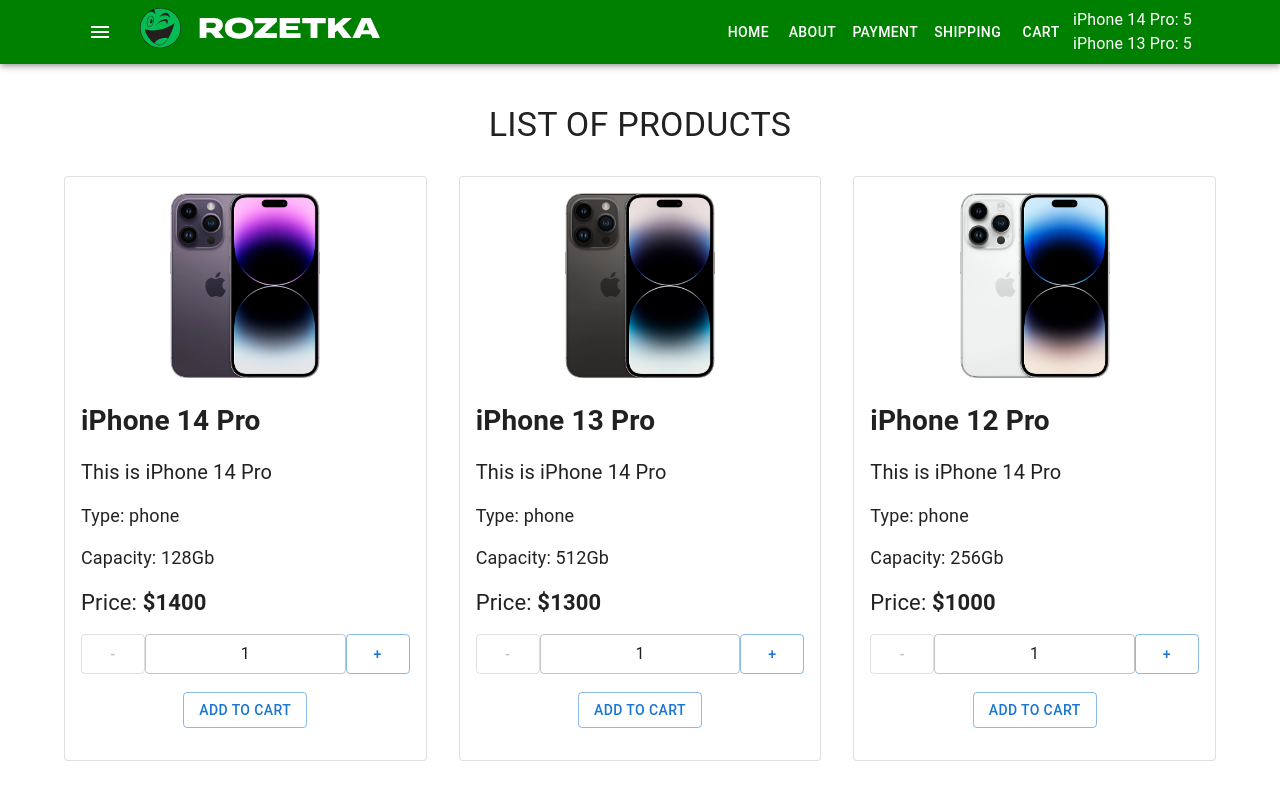
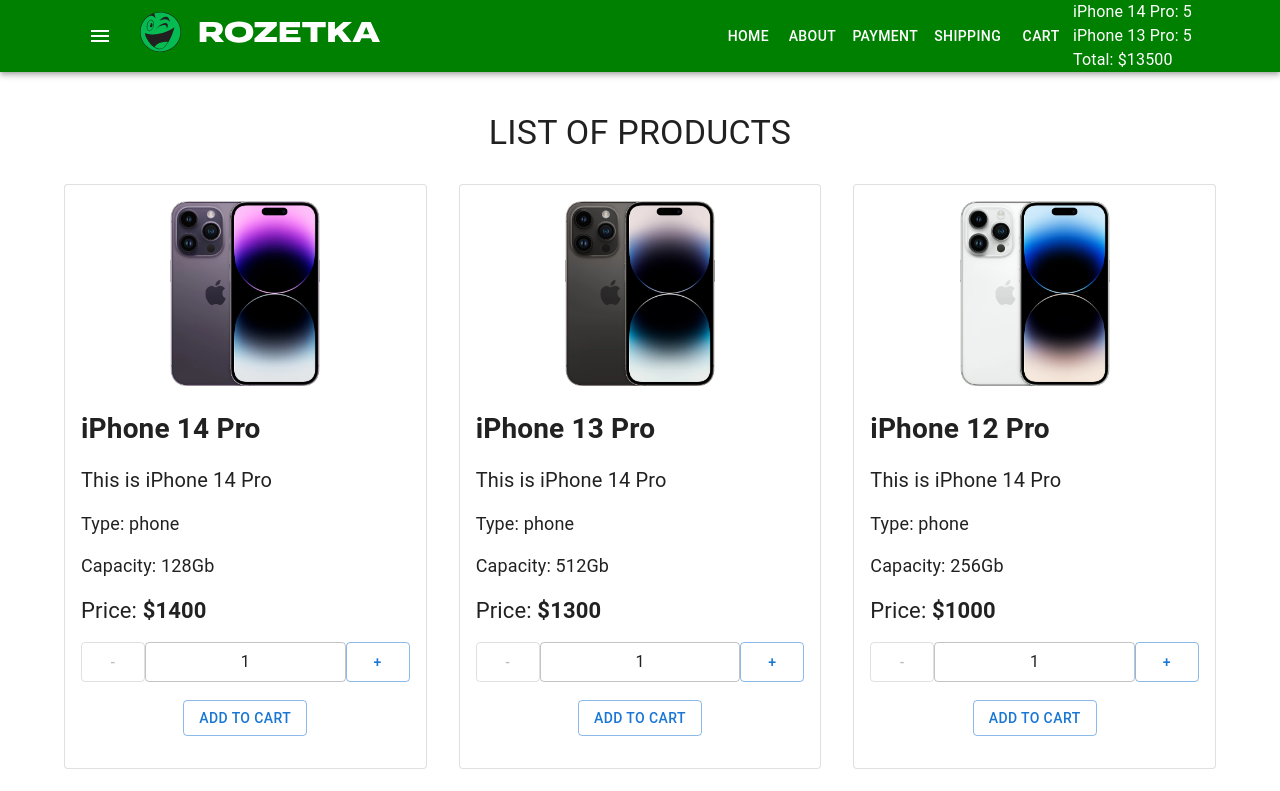
Before and after one commit to DaniaShulga/react-29-11, a React (Create React App) app: page / in a window 1280 px wide. Shown: the top 791 px of the page. Built offline with nearby package versions, Linux system fonts and the light colour scheme.

Commit message:
добавили Total Price в CartHeader

```diff
--- a/src/components/CartHeader/CartHeader.tsx
+++ b/src/components/CartHeader/CartHeader.tsx
@@ -14,6 +14,7 @@
 }: Props) => {
     return (
         <div>
+            <div>
                 {Object.keys(productsInCart).map((productId) => (
                     <div key={productId}>
                         {productsObject[parseInt(productId)].title}:{' '}
@@ -21,6 +22,17 @@
                     </div>
                 ))}
             </div>
+            <div>
+                Total: $
+                {Object.keys(productsInCart).reduce(
+                    (total, productId) =>
+                        total +
+                        productsObject[parseInt(productId)].price *
+                            productsInCart[parseInt(productId)],
+                    0
+                )}
+            </div>
+        </div>
     )
 }
 export default CartHeader
```
Lines whose indentation alone changed are shown as unchanged.
